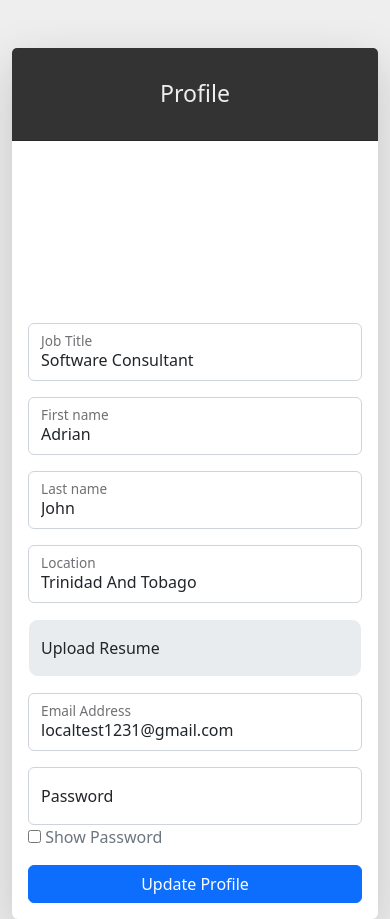
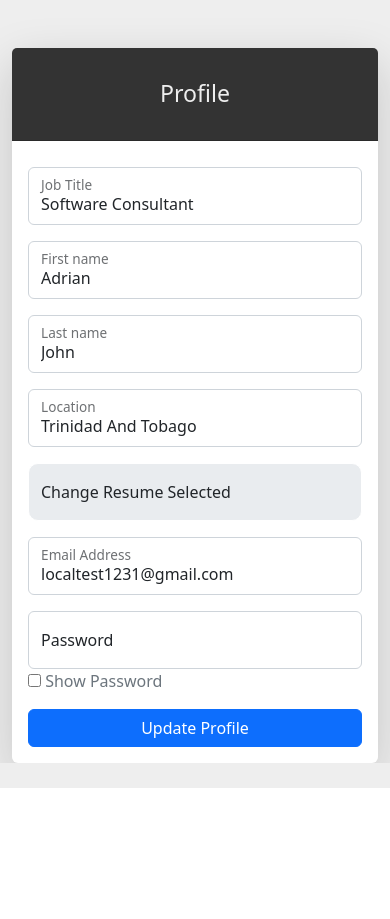
Before and after one commit to adrian007i/onsite, a Django app: page /profile in a window 390 px wide. Shown: the part 56-975 px from the top of the page. After the commit the page ends 844 px from the top, so only its background shows below. Run offline with Django 5.2, Linux system fonts and the light colour scheme; a user stored in the database is signed in; data comes from the database, SQL or seed files in the repository; some libraries are stand-ins or nearby versions.

Commit message:
attach and detach from profile

```diff
--- a/static/js/customScripts.js
+++ b/static/js/customScripts.js
@@ -125,13 +125,13 @@ const setPreview = (target) => {
 
     if(file.length === 0 ){
         $("#toggle_preview label").removeClass("d-none");
-        $("#toggle_preview div").addClass("d-none");
+        $("#toggle_preview iframe").addClass("d-none");
         $("#resume_logo label").text("Attach Resume");
     }else{
         const fileURL = URL.createObjectURL(file[0]);
-        $('#file_preview iframe').attr("src",fileURL);
+        document.getElementById('file_preview').src = fileURL;
         $("#toggle_preview label").addClass("d-none");
-        $("#toggle_preview div").removeClass("d-none");
+        $("#toggle_preview iframe").removeClass("d-none");
         $("#resume_logo label").text("Change Resume Selection");
     }
 }
--- a/templates/public/profile.html
+++ b/templates/public/profile.html
@@ -15,8 +15,9 @@
                         </div>
 
                         <div class="row">
-                            <div class="col-sm-6">
-                                <iframe src="{{S3_ACCESS_POINT}}{{request.user.resume_logo}}" frameborder="0" width="100%" height="100%"></iframe>
+                            <div class="col-sm-6" id="toggle_preview" >
+                                <label for="inputGroupFile01" class="preview_label d-none"></label>
+                                <iframe  id="file_preview" src="{{S3_ACCESS_POINT}}{{request.user.resume_logo}}" frameborder="0" width="100%" height="100%"></iframe>
                             </div>
                             <div class="col-sm-6">
                                 <div class="card-body">
@@ -59,7 +60,7 @@
                                         </div>
                                         <div class="input-group mb-3" id="resume_logo">
                                             <label for="inputGroupFile01" class="input-group-text ">
-                                                Upload Resume
+                                                Change Resume Selected
                                             </label>
                                             <input type="file" accept="application/pdf" name="resume_logo" class="form-control" value="{{request.user.resume_logo}}" id="inputGroupFile01" aria-describedby="inputGroupFileAddon01" onchange="setPreview(this)"required>
                                             <div class="invalid-feedback" id="resume_logo_error"></div>
--- a/templates/public/register.html
+++ b/templates/public/register.html
@@ -26,10 +26,7 @@
                                 <div class="row">
                                     <div class="col-sm-6" id="toggle_preview">
                                         <label for="inputGroupFile01" class="preview_label"></label>
-                                        <div id="file_preview" class="d-none" >
-                                            <div></div>
-                                            <iframe frameborder="0" width="100%" height="100%"></iframe>
-                                        </div>
+                                        <iframe frameborder="0" id="file_preview" class="d-none"   width="100%" height="100%"></iframe>
                                     </div>
                                     <div class="col-sm-6">
                                         <div class="form-floating mb-3" id="headline">
```
